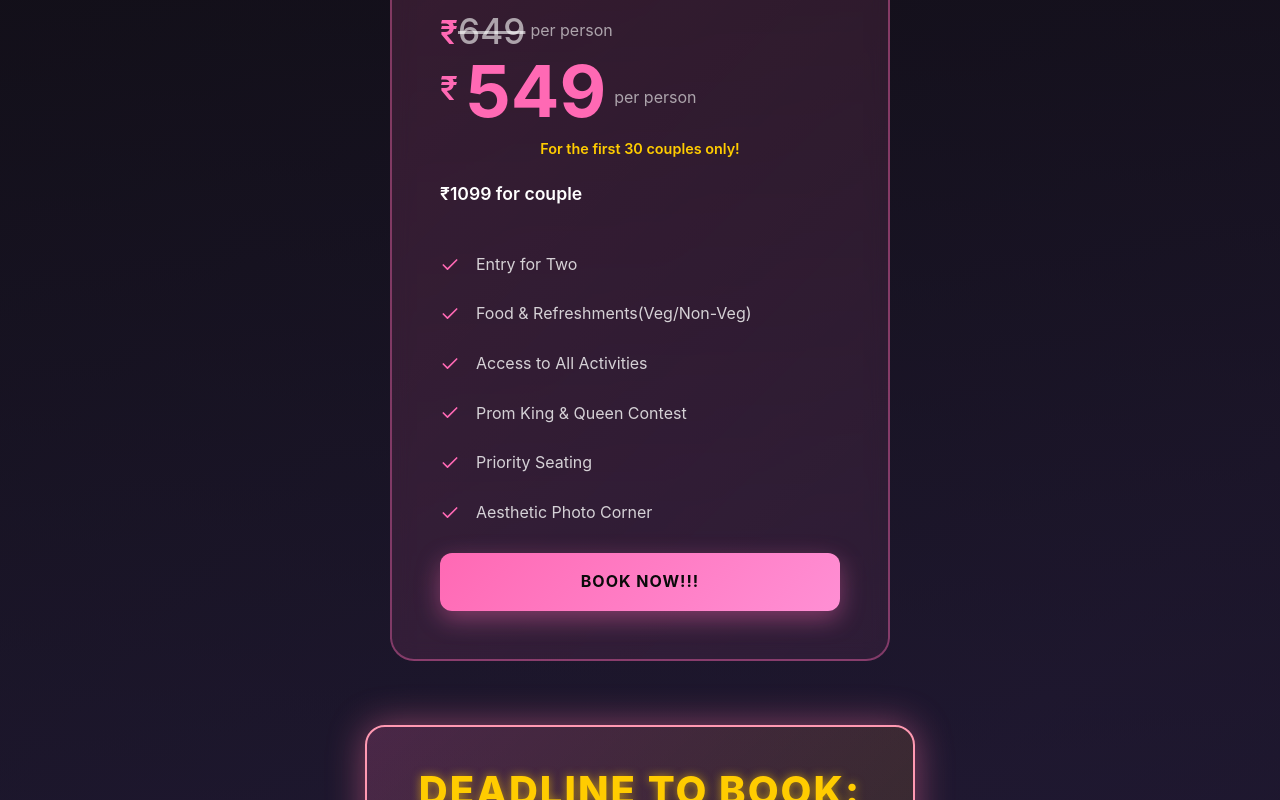
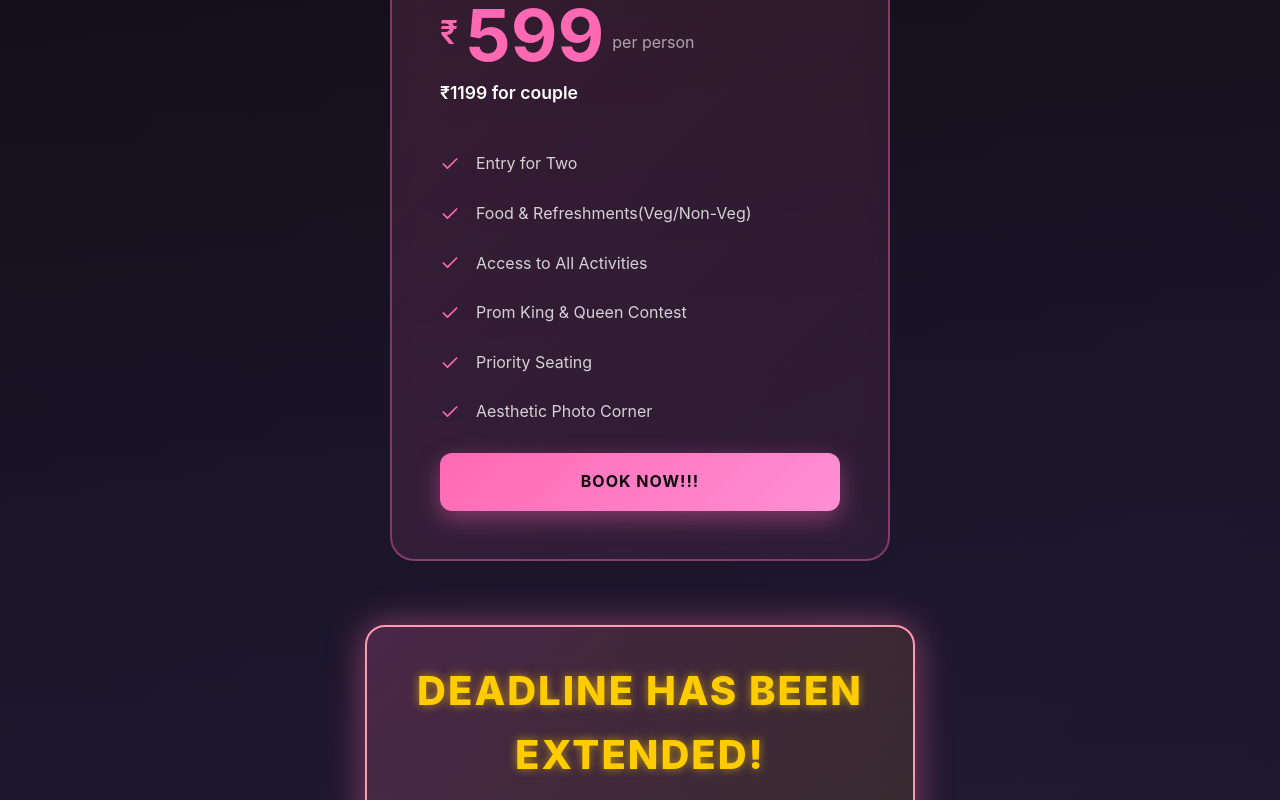
Before and after one commit to Architrb1795/prom, a React (Vite) app: page / in a window 1280 px wide. Shown: the part 3180-3980 px from the top of the page. Built offline with nearby package versions, Linux system fonts and the light colour scheme; the HTML template or start-up script is replaced by a standard one.

Commit message:
Updated Pricing.jsx

```diff
--- a/src/components/Pricing.jsx
+++ b/src/components/Pricing.jsx
@@ -18,22 +18,18 @@ const Pricing = () => {
 
             {/* Offer Price Section */}
             <div className="offer-section">
-              <div className="old-pricing-amount">
+
+              <div className="pricing-amount">
                 <span className="currency">₹</span>
-                <span className="old-price-strike">649</span>
+                <span className="price">599</span>
                 <span className="per-person">per person</span>
               </div>
-              <div className="pricing-amount">
-                <span className="currency">₹</span>
-                <span className="price">549</span>
-                <span className="per-person">per person</span>
-              </div>
-              <div className="offer-text">For the first 30 couples only!</div>
+
             </div>
 
             {/* Updated Couple Price */}
             <div className="couple-price">
-              <span className="new-couple-price"> ₹1099 for couple</span>
+              <span className="new-couple-price"> ₹1199 for couple</span>
             </div>
 
             <ul className="pricing-features">
@@ -85,7 +81,7 @@ const Pricing = () => {
           </div>
         </div>
         <div className="deadline-notice">
-          <h3 className="deadline-title">Deadline to Book: 9th October!</h3>
+          <h3 className="deadline-title">Deadline Has Been Extended!</h3>
           <p className="deadline-subtitle">Limited slots are available so book as soon as possible.</p>
         </div>
       </div>
```
